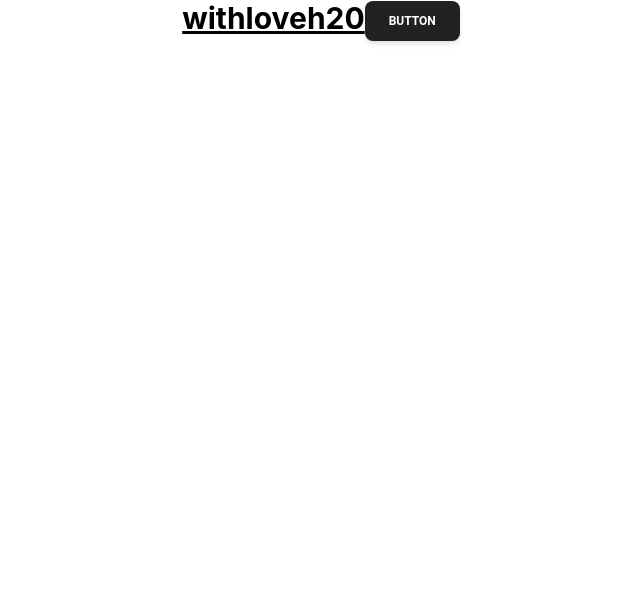
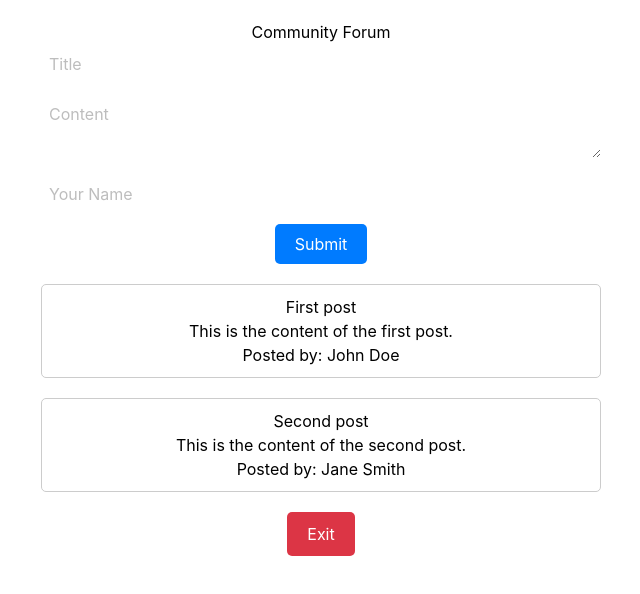
Before and after one commit to Hridya-Syju/With-Love-H20, a React (Create React App) app: page / in a window 1280 px wide. Shown: the top 594 px of the page, without its empty margins (319-959 px from the left). Built offline with nearby package versions, Linux system fonts and the light colour scheme.

Commit message:
forum added

```diff
--- a/package.json
+++ b/package.json
@@ -9,6 +9,8 @@
     "@testing-library/user-event": "^13.5.0",
     "react": "^18.2.0",
     "react-dom": "^18.2.0",
+    "react-icons": "^5.1.0",
+    "react-router-dom": "^6.22.3",
     "react-scripts": "^5.0.1",
     "web-vitals": "^2.1.4"
   },
--- a/src/App.js
+++ b/src/App.js
@@ -1,14 +1,12 @@
 import './App.css';
+import Forum from './forum'; // Import the Forum component
 import { Button } from "@material-tailwind/react";
+
 function App() {
   return (
     <div className="App">
-      <header className="text-3xl font-bold underline">
-        <p>
-          withloveh20
-          <Button>Button</Button>
-        </p>
-      </header>
+
+      <Forum /> {/* Render the Forum component */}
     </div>
   );
 }
--- /dev/null
+++ b/src/forum.js
@@ -0,0 +1,112 @@
+import React, { useState } from 'react';
+
+// CSS styles
+const styles = {
+  forum: {
+    maxWidth: '600px',
+    margin: 'auto',
+    padding: '20px',
+    position: 'relative', // Added for positioning the exit button
+  },
+  post: {
+    marginBottom: '20px',
+    padding: '10px',
+    border: '1px solid #ccc',
+    borderRadius: '5px',
+  },
+  form: {
+    marginBottom: '20px',
+  },
+  formInput: {
+    marginBottom: '10px',
+    width: '100%',
+    padding: '8px',
+    boxSizing: 'border-box',
+  },
+  formButton: {
+    padding: '8px 20px',
+    backgroundColor: '#007bff',
+    color: '#fff',
+    border: 'none',
+    borderRadius: '5px',
+    cursor: 'pointer',
+  },
+  exitButton: {
+    padding: '10px 20px',
+    backgroundColor: '#dc3545',
+    color: '#fff',
+    border: 'none',
+    borderRadius: '5px',
+    cursor: 'pointer',
+  },
+};
+
+// Component for each individual post
+const Post = ({ post }) => {
+  return (
+    <div style={styles.post}>
+      <h2>{post.title}</h2>
+      <p>{post.content}</p>
+      <p>Posted by: {post.user}</p>
+    </div>
+  );
+};
+
+// Component for the forum
+const Forum = () => {
+  // State to hold the list of posts
+  const [posts, setPosts] = useState([
+    { id: 1, title: 'First post', content: 'This is the content of the first post.', user: 'John Doe' },
+    { id: 2, title: 'Second post', content: 'This is the content of the second post.', user: 'Jane Smith' },
+    // Add more posts as needed
+  ]);
+
+  // State to hold form input values
+  const [newPost, setNewPost] = useState({ title: '', content: '', user: '' });
+
+  // Function to handle form submission for adding new post
+  const handleAddPost = (e) => {
+    e.preventDefault();
+    if (!newPost.title || !newPost.content || !newPost.user) {
+      alert('Please fill out all fields.');
+      return;
+    }
+    const id = posts.length + 1; // Generate unique ID for the new post
+    const updatedPosts = [...posts, { id, ...newPost }];
+    setPosts(updatedPosts);
+    setNewPost({ title: '', content: '', user: '' }); // Clear form inputs after adding post
+  };
+
+  // Function to handle input changes in the form
+  const handleInputChange = (e) => {
+    const { name, value } = e.target;
+    setNewPost({ ...newPost, [name]: value });
+  };
+
+  // Function to handle exit button click
+  const handleExit = () => {
+    // You can add your exit logic here
+    console.log('Exiting forum...');
+  };
+
+  return (
+    <div style={styles.forum}>
+      <h1>Community Forum</h1>
+      {/* Form to add new post */}
+      <form style={styles.form} onSubmit={handleAddPost}>
+        <input type="text" name="title" placeholder="Title" value={newPost.title} onChange={handleInputChange} style={styles.formInput} />
+        <textarea name="content" placeholder="Content" value={newPost.content} onChange={handleInputChange} style={styles.formInput}></textarea>
+        <input type="text" name="user" placeholder="Your Name" value={newPost.user} onChange={handleInputChange} style={styles.formInput} />
+        <button type="submit" style={styles.formButton}>Submit</button>
+      </form>
+      {/* Render each post using the Post component */}
+      {posts.map(post => (
+        <Post key={post.id} post={post} />
+      ))}
+      {/* Clickable button */}
+      <button onClick={handleExit} style={styles.exitButton}>Exit</button>
+    </div>
+  );
+};
+
+export default Forum;
```
Also changed, not shown: 1 other file (tests, documents, lock files or other folders).
